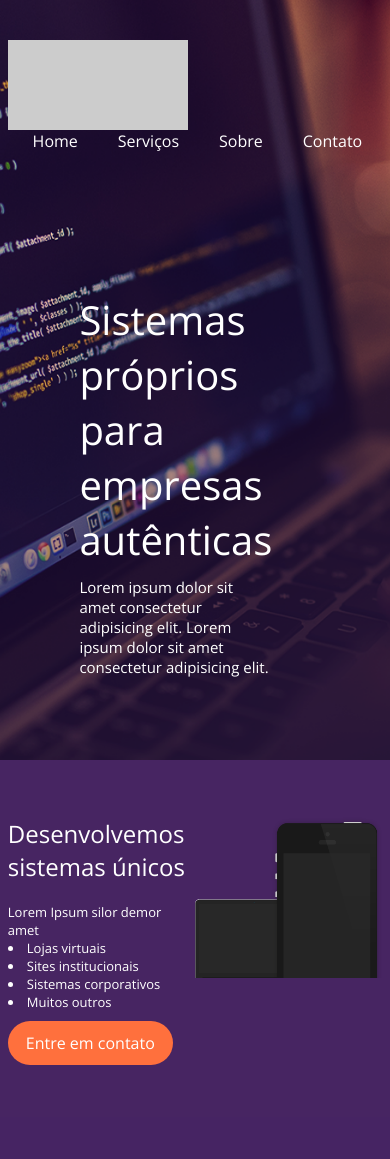
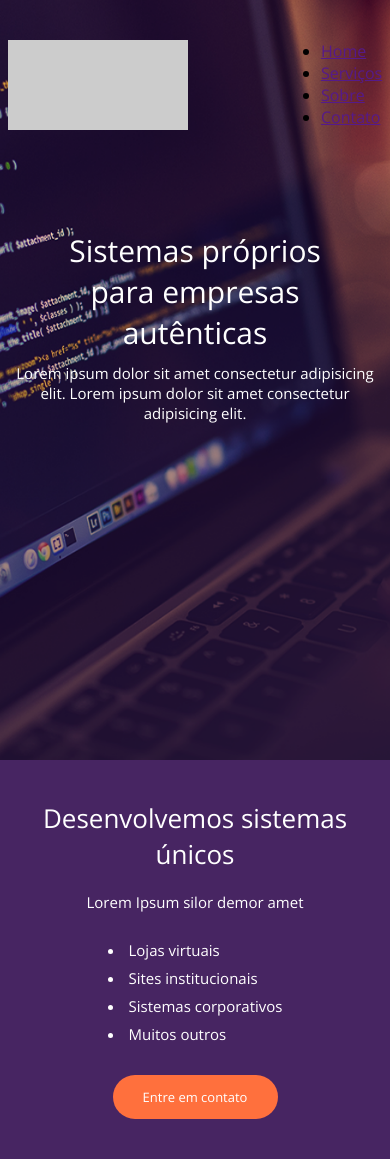
Before and after one commit to jacildofurtado/Danki-code, a PHP site: page / in a window 390 px wide. Before the commit the page ends 1065 px from the top, so only its background shows below. Run offline with PHP 8.4, Linux system fonts and the light colour scheme.

Commit message:
aplicado responsivo

```diff
--- a/ftont-end-completo/projeto-03/css/style.css
+++ b/ftont-end-completo/projeto-03/css/style.css
@@ -44,16 +44,20 @@ header nav{
 	float: right;
 }
 
-header nav ul{
+header nav.mobile-menu{
+	display: none;
+}
+
+header nav.desktop-menu ul{
 	list-style-type: none;
 }
 
-header nav li{
+header nav.desktop-menu li{
 	float: left;
 	padding: 0 20px;
 }
 
-header li a{
+header nav.desktop-menu li a{
 	text-decoration: none;
 	color: white;
 }
@@ -79,7 +83,8 @@ header li a{
 section.sessao1{
 	width: 100%;
 	background-color: #472562;
-	padding: 0px 2%;
+	padding: 0 2%;
+	height: 400px;
 }
 
 section.sessao1 .container{
@@ -90,25 +95,31 @@ section.sessao1 .container{
 	float: left;
 	color: white;
 	width: 50%;
+	position: relative;
+	left: 50px;
+	padding-left: 80px;
+	margin-top: 60px;
 }
 
 .texto-sessao1 h2{
+	font-size: 26px;
 	font-weight: 300;
 }
 
 .texto-sessao1 p{
-	font-size: 13px;
+	font-size: 15px;
 	margin-top: 20px;
 }
 
 .texto-sessao1 ul{
-	font-size: 13px;
+	font-size: 15px;
 	list-style-position: inside;
 }
 
 .texto-sessao1 ul li{
 	float: left;
 	width: 100%;
+	margin-top: 8px;
 }
 
 .btn1-texto{
@@ -116,17 +127,92 @@ section.sessao1 .container{
 	width: 165px;
 	height: 44px;
 	cursor: pointer;
-	margin-top: 10px;
+	margin-top: 30px;
 	border-radius: 30px;
 	text-align: center;
+	font-size: 13px;
 	line-height: 44px;
 }
 
 .device-sessao1{
 	float: left;
 	width: 50%;
-	height: 300px;
+	height: 430px;
+	position: relative;
+	top: -30px;
 	background-image: url(../images/device.png);
 	background-repeat: no-repeat;
-	background-size: 100% auto;
+	background-size: 100% 100%;
 }
+
+@media screen and (max-width: 768px){
+
+	header{
+		width: 100%;
+		height: auto;
+		min-height: 90vh;
+		padding: 40px 2%;
+	}
+
+	header nav.desktop-menu{
+		display: none;
+	}
+
+	header nav.mobile-menu{
+		display: block;
+	}
+
+	.chamada1{
+		float: none;
+		margin: 100px 0;
+		width: 100%;
+		max-width: none;
+		text-align: center;
+	}
+
+	.chamada1 h2{
+		font-size: 30px;
+		color: white;
+		font-weight: 300;
+		padding: 0 10px;
+	}
+
+	.chamada1 p{
+		font-size: 15px;
+		color: white;
+		margin-top: 10px;
+	}
+
+	section.sessao1{
+		padding: 40px 2%;
+		height: auto;
+		text-align: center;
+	}
+
+	.texto-sessao1{
+		width: 100%;
+		margin-top: 0;
+		padding-left: 0;
+		position: static;
+		float: none;
+		display: inline-block;
+	}
+
+	.texto-sessao1 ul{
+		display: inline-block;
+		margin-top: 20px;
+	}
+
+	.texto-sessao1 ul li{
+		float: none;
+		text-align: left;
+	}
+
+	.btn1-texto{
+		display: inline-block;
+	}
+
+	.device-sessao1{
+		display: none;
+	}
+}
--- a/ftont-end-completo/projeto-03/index.html
+++ b/ftont-end-completo/projeto-03/index.html
@@ -17,14 +17,23 @@
 
 			</div><!--logo-->
 
-			<nav>
+			<nav class="desktop-menu">
 				<ul>
 					<li><a href="">Home</a></li>
 					<li><a href="">Serviços</a></li>
 					<li><a href="">Sobre</a></li>
 					<li><a href="">Contato</a></li>
 				</ul>
-			</nav>
+			</nav><!--desktop-menu-->
+
+			<nav class="mobile-menu">
+				<ul>
+					<li><a href="">Home</a></li>
+					<li><a href="">Serviços</a></li>
+					<li><a href="">Sobre</a></li>
+					<li><a href="">Contato</a></li>
+				</ul>
+			</nav><!--mobile-menu-->
 
 			<div class="clear"></div><!--clear-->
 
```
